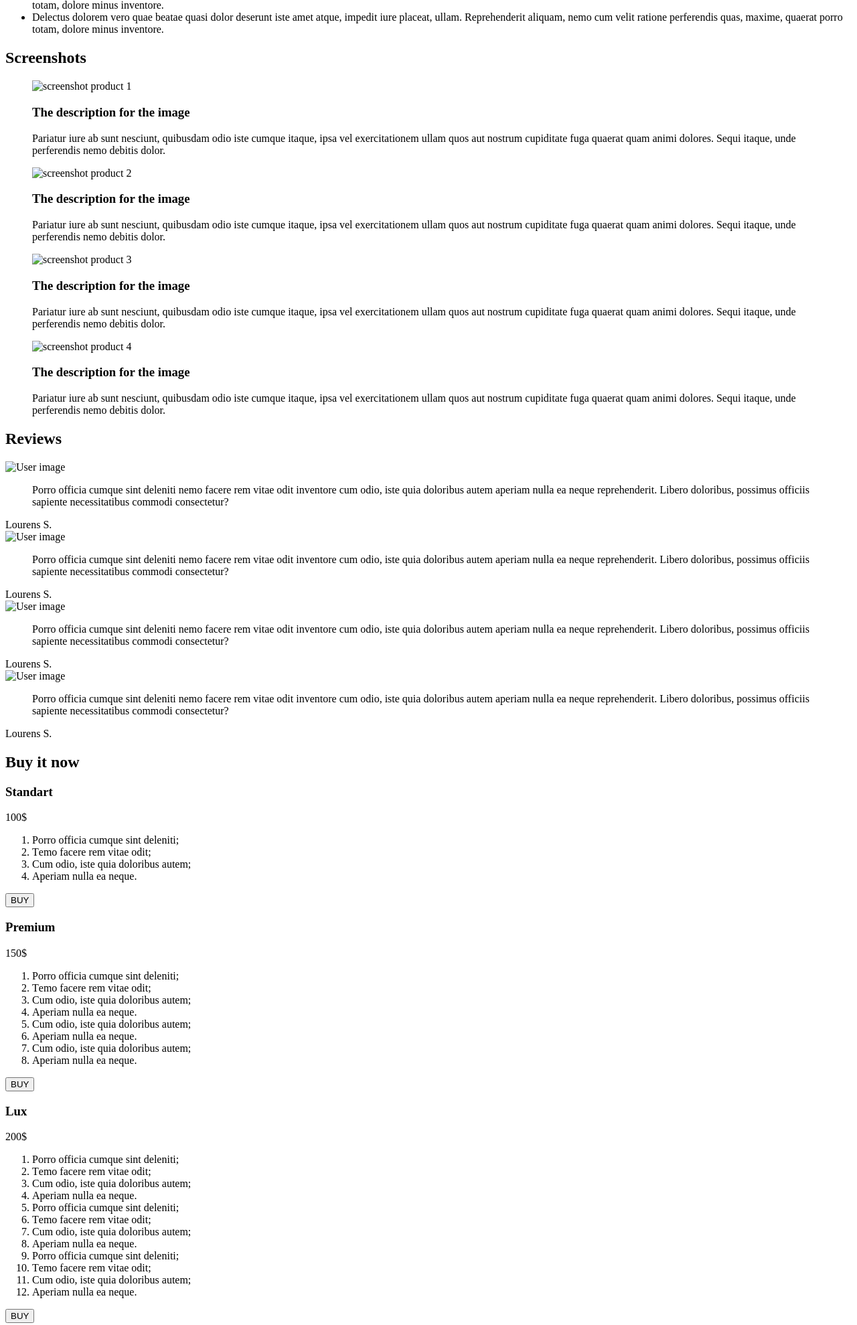
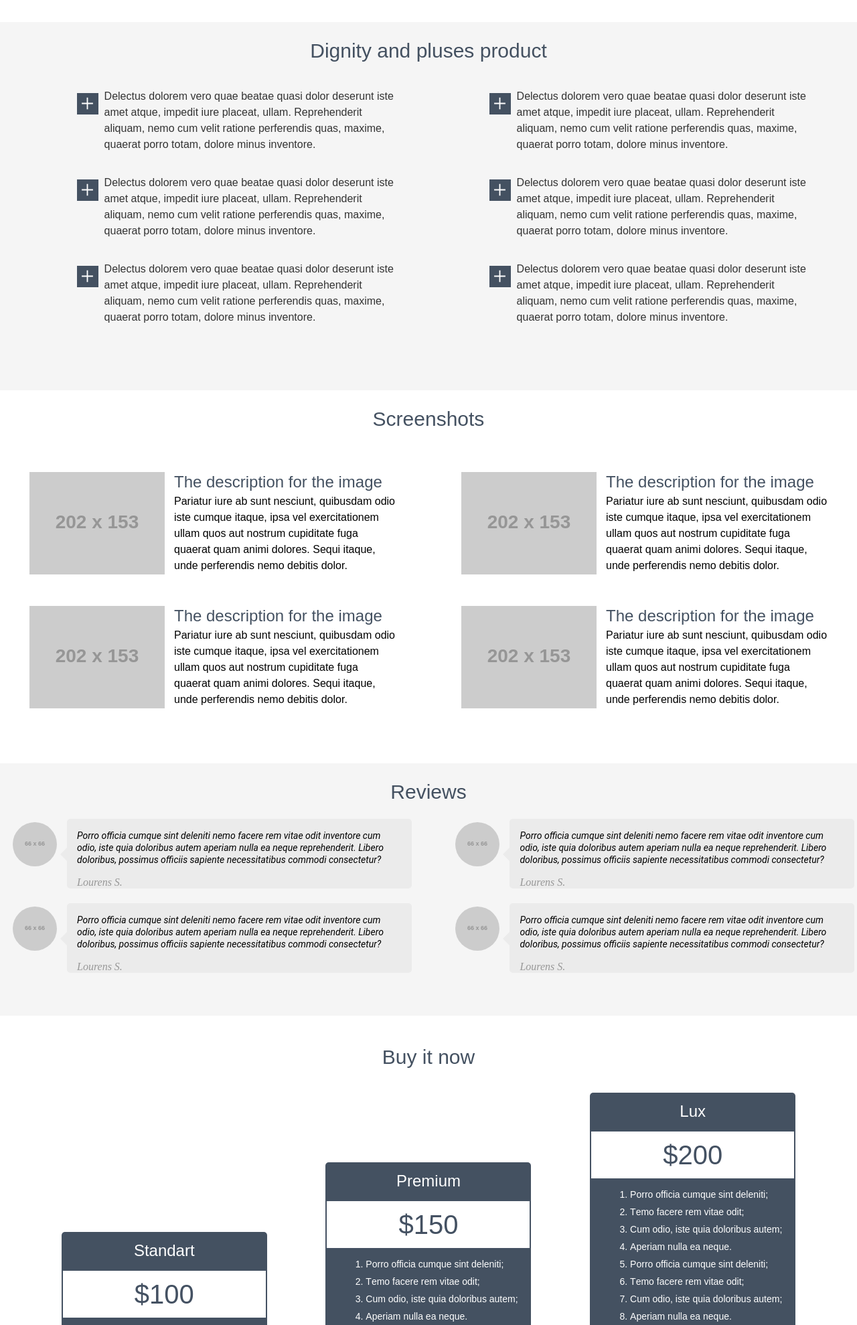
Before and after one commit to MarinaVolkova/geekbrains-Lesson, a plain HTML site: page index.html in a window 1280 px wide. Shown: the part 573-2552 px from the top of the page at 67% size. Drawn offline with Linux system fonts and the light colour scheme; placeholder pictures from the web are drawn by us.

Commit message:
add homepage styles and picturs

```diff
--- a/index.html
+++ b/index.html
@@ -3,11 +3,13 @@
 <head>
   <meta charset="UTF-8">
   <meta name="viewport" content="width=device-width, initial-scale=1.0">
+  <link rel="stylesheet" href="style.css">
   <title>Simple page</title>
 </head>
 <body>
   <main class="content">
     <section class="product">
+      <div class="wrapper-product">
       <h1 class="product-name">Product name</h1>
       <ul class="product-list">
         <li class="product-item">Put on this page information about your product</li>
@@ -15,17 +17,21 @@
         <li class="product-item">Tell us about the advantages and merits</li>
         <li class="product-item">Associate the page with the payment system</li>
       </ul>
-      <img src="#" alt="product" width="472" height="217" class="product-img">
+    </div>
+      <img src="http://placehold.it/472x217" alt="product" width="472" height="217" class="product-img">
     </section>
 
     <section class="about-product">
+      <div class="wrapper-about">
       <h2 class="about-title">About your product</h2>
       <p class="about-text">Lorem ipsum dolor sit amet, consectetur adipisicing elit. Nobis facilis fuga, illo at. Natus eos, eligendi illum rerum omnis porro ex, magni, explicabo veniam incidunt in quam sapiente ut ipsum.</p>
       <p class="about-text">Pariatur iure ab sunt nesciunt, quibusdam odio iste cumque itaque, ipsa vel exercitationem ullam quos aut nostrum cupiditate fuga quaerat quam animi dolores. Sequi itaque, unde perferendis nemo debitis dolor.</p>
-      <img src="#" alt="about product" width="430" height="245" class="about-img">
+    </div>
+      <img src="http://placehold.it/430x245" alt="about product" width="430" height="245" class="about-img">
     </section>
 
     <section class="dignity-product">
+      <div class="wrapper-dignity">
       <h2 class="dignity-title">Dignity and pluses product</h2>
       <ul class="dignity-list">
         <li class="dignity-list-item">Delectus dolorem vero quae beatae quasi dolor deserunt iste amet atque, impedit iure placeat, ullam. Reprehenderit aliquam, nemo cum velit ratione perferendis quas, maxime, quaerat porro totam, dolore minus inventore.</li>
@@ -35,68 +41,67 @@
         <li class="dignity-list-item">Delectus dolorem vero quae beatae quasi dolor deserunt iste amet atque, impedit iure placeat, ullam. Reprehenderit aliquam, nemo cum velit ratione perferendis quas, maxime, quaerat porro totam, dolore minus inventore.</li>
         <li class="dignity-list-item">Delectus dolorem vero quae beatae quasi dolor deserunt iste amet atque, impedit iure placeat, ullam. Reprehenderit aliquam, nemo cum velit ratione perferendis quas, maxime, quaerat porro totam, dolore minus inventore.</li>
       </ul>
+    </div>
     </section>
 
     <section class="screenshots">
       <h2 class="screenshots-title">Screenshots</h2>
-      <div class="screenshots-wrapper">
         <figure class="screenshot">
-          <img src="#" alt="screenshot product 1" width="202" height="153" class="screenshot-img">
+          <img src="http://placehold.it/202x153" alt="screenshot product 1" width="202" height="153" class="screenshot-img">
           <figcaption>
           <h3 class="screenshot-title">The description for the image</h3>
-          <p>Pariatur iure ab sunt nesciunt, quibusdam odio iste cumque itaque, ipsa vel exercitationem ullam quos aut nostrum cupiditate fuga quaerat quam animi dolores. Sequi itaque, unde perferendis nemo debitis dolor.</p>
+          <p class="screenshot-text">Pariatur iure ab sunt nesciunt, quibusdam odio iste cumque itaque, ipsa vel exercitationem ullam quos aut nostrum cupiditate fuga quaerat quam animi dolores. Sequi itaque, unde perferendis nemo debitis dolor.</p>
           </figcaption>
       </figure>
         <figure class="screenshot">
-          <img src="#" alt="screenshot product 2" width="202" height="153" class="screenshot-img">
+          <img src="http://placehold.it/202x153" alt="screenshot product 2" width="202" height="153" class="screenshot-img">
           <figcaption>
           <h3 class="screenshot-title">The description for the image</h3>
-          <p>Pariatur iure ab sunt nesciunt, quibusdam odio iste cumque itaque, ipsa vel exercitationem ullam quos aut nostrum cupiditate fuga quaerat quam animi dolores. Sequi itaque, unde perferendis nemo debitis dolor.</p>
+          <p class="screenshot-text">Pariatur iure ab sunt nesciunt, quibusdam odio iste cumque itaque, ipsa vel exercitationem ullam quos aut nostrum cupiditate fuga quaerat quam animi dolores. Sequi itaque, unde perferendis nemo debitis dolor.</p>
           </figcaption>
       </figure>
         <figure class="screenshot">
-          <img src="#" alt="screenshot product 3" width="202" height="153" class="screenshot-img">
+          <img src="http://placehold.it/202x153" alt="screenshot product 3" width="202" height="153" class="screenshot-img">
           <figcaption>
           <h3 class="screenshot-title">The description for the image</h3>
-          <p>Pariatur iure ab sunt nesciunt, quibusdam odio iste cumque itaque, ipsa vel exercitationem ullam quos aut nostrum cupiditate fuga quaerat quam animi dolores. Sequi itaque, unde perferendis nemo debitis dolor.</p>
+          <p class="screenshot-text">Pariatur iure ab sunt nesciunt, quibusdam odio iste cumque itaque, ipsa vel exercitationem ullam quos aut nostrum cupiditate fuga quaerat quam animi dolores. Sequi itaque, unde perferendis nemo debitis dolor.</p>
           </figcaption>
       </figure>
         <figure class="screenshot">
-          <img src="#" alt="screenshot product 4" width="202" height="153" class="screenshot-img">
+          <img src="http://placehold.it/202x153" alt="screenshot product 4" width="202" height="153" class="screenshot-img">
           <figcaption>
           <h3 class="screenshot-title">The description for the image</h3>
-          <p>Pariatur iure ab sunt nesciunt, quibusdam odio iste cumque itaque, ipsa vel exercitationem ullam quos aut nostrum cupiditate fuga quaerat quam animi dolores. Sequi itaque, unde perferendis nemo debitis dolor.</p>
+          <p class="screenshot-text">Pariatur iure ab sunt nesciunt, quibusdam odio iste cumque itaque, ipsa vel exercitationem ullam quos aut nostrum cupiditate fuga quaerat quam animi dolores. Sequi itaque, unde perferendis nemo debitis dolor.</p>
           </figcaption>
       </figure>
-      </div>
     </section>
 
     <section class="reviews">
       <h2 class="reviews-title">Reviews</h2>
-      <div class="reviews-wrapper">
-        <article class="review-1">
-          <img src="#" alt="User image" width="66" height="66" class="user-img">
+      <div class="reviews-wrapper ">
+        <article class="review-1 review">
+          <img src="http://placehold.it/66x66" alt="User image" width="66" height="66" class="user-img">
           <div class="review-wrapper">
           <blockquote class="review-user">Porro officia cumque sint deleniti nemo facere rem vitae odit inventore cum odio, iste quia doloribus autem aperiam nulla ea neque reprehenderit. Libero doloribus, possimus officiis sapiente necessitatibus commodi consectetur?</blockquote>
           <span class="user-name">Lourens S.</span>
           </div>
         </article>
-        <article class="review-2">
-          <img src="#" alt="User image" width="66" height="66" class="user-img">
+        <article class="review-2 review">
+          <img src="http://placehold.it/66x66" alt="User image" width="66" height="66" class="user-img">
           <div class="review-wrapper">
           <blockquote class="review-user">Porro officia cumque sint deleniti nemo facere rem vitae odit inventore cum odio, iste quia doloribus autem aperiam nulla ea neque reprehenderit. Libero doloribus, possimus officiis sapiente necessitatibus commodi consectetur?</blockquote>
           <span class="user-name">Lourens S.</span>
           </div>
         </article>
-        <article class="review-3">
-          <img src="#" alt="User image" width="66" height="66" class="user-img">
+        <article class="review-3 review">
+          <img src="http://placehold.it/66x66" alt="User image" width="66" height="66" class="user-img">
           <div class="review-wrapper">
           <blockquote class="review-user">Porro officia cumque sint deleniti nemo facere rem vitae odit inventore cum odio, iste quia doloribus autem aperiam nulla ea neque reprehenderit. Libero doloribus, possimus officiis sapiente necessitatibus commodi consectetur?</blockquote>
           <span class="user-name">Lourens S.</span>
           </div>
         </article>
-        <article class="review-4">
-          <img src="#" alt="User image" width="66" height="66" class="user-img">
+        <article class="review-4 review">
+          <img src="http://placehold.it/66x66" alt="User image" width="66" height="66" class="user-img">
           <div class="review-wrapper">
           <blockquote class="review-user">Porro officia cumque sint deleniti nemo facere rem vitae odit inventore cum odio, iste quia doloribus autem aperiam nulla ea neque reprehenderit. Libero doloribus, possimus officiis sapiente necessitatibus commodi consectetur?</blockquote>
           <span class="user-name">Lourens S.</span>
@@ -108,10 +113,10 @@
     <section class="price-list">
       <h2 class="price-list-title">Buy it now</h2>
       <div class="type-buy-wrapper">
-        <article class="standart-buy-wrapper">
-           <h3 class="standart-buy-title">Standart</h3>
-            <span class="standart-price">100&#36;</span>
-              <ol class="standart-scopes">
+        <article class="standart-buy-wrapper buy-wrapper">
+           <h3 class="standart-buy-title buy-title">Standart</h3>
+            <span class="standart-price price">&#36;100</span>
+              <ol class="standart-scopes scopes">
                 <li class="standart-scope">Porro officia cumque sint deleniti;</li>
                 <li class="standart-scope">Тemo facere rem vitae odit;</li>
                 <li class="standart-scope">Cum odio, iste quia doloribus autem;</li>
@@ -120,10 +125,10 @@
               <button class="button-buy">BUY</button>
         </article>
 
-          <article class="premium-buy">
-            <h3 class="premium-buy-title">Premium</h3>
-             <span class="premium-price">150&#36;</span>
-               <ol class="premium-scopes">
+          <article class="premium-buy buy-wrapper">
+            <h3 class="premium-buy-title buy-title">Premium</h3>
+             <span class="premium-price price">&#36;150</span>
+               <ol class="premium-scopes scopes">
                  <li class="premium-scope">Porro officia cumque sint deleniti;</li>
                  <li class="premium-scope">Тemo facere rem vitae odit;</li>
                  <li class="premium-scope">Cum odio, iste quia doloribus autem;</li>
@@ -136,10 +141,10 @@
                <button class="button-buy">BUY</button>
            </article>
 
-           <article class="lux-buy">
-            <h3 class="lux-buy-title">Lux</h3>
-             <span class="lux-price">200&#36;</span>
-               <ol class="lux-scopes">
+           <article class="lux-buy buy-wrapper">
+            <h3 class="lux-buy-title buy-title">Lux</h3>
+             <span class="lux-price price">&#36;200</span>
+               <ol class="lux-scopes scopes ">
                  <li class="lux-scope">Porro officia cumque sint deleniti;</li>
                  <li class="lux-scope">Тemo facere rem vitae odit;</li>
                  <li class="lux-scope">Cum odio, iste quia doloribus autem;</li>
@@ -161,47 +166,46 @@
     <section class="contacts">
       <h2 class="contacts-title">Contacts</h2>
       <div class="contacts-wrapper">
-          <form action="#">
+          <form action="#" class="contacts-wrapper-form">
             <input type="text" name = "firstname" placeholder = "Your name:" required><br>
             <input type="email" name = "email" placeholder = "Your email:" required><br>
             <textarea rows="10" cols="45" name="message" placeholder = "Your message:" required></textarea><br>
-            <input type="submit" value="Send">
+            <input type="submit" value="Send" class="contacts-form-send">
           </form>
         <div class="contacts-info-wrapper">
           <ul class="contacts-info-item">
             <li>
-              <img src="#" alt="skype" class="icon-skype">
+              <img src="img/skype.svg" alt="skype" class="icon-skype">
               <a href="#" class="footer-text-link">here_your_login_skype</a>
             </li>
             <li>
-              <img src="#" alt="vk" class="icon-vk">
-              <a href="https://vk.com/geekbrainsru" target="_blank" class="footter-text-link">ВКонтакте</a>
+              <img src="img/as.svg" alt="as" class="icon-as">
+              <a href="#" target="_blank" class="footer-text-link">279679659</a>
             </li>
            <li>
-             <img src="#" alt="tel" class="icon-tel">
-             <a href="tel:88007006841" class="footer-text-link">8 800 700-68-41</a>
+             <img src="img/tel.svg" alt="tel" class="icon-tel">
+             <a href="tel:88007006841" class="footer-text-link">8 800 700 68 41</a>
             </li>
             <li>
-              <img src="#" alt="telegram" class="icon-telegram">
-              <a href="https://telegram.me/geekbrains_ru" target="_blank" class="footer-text-link">Telegram</a>
+              <img src="img/email.svg" alt="email" class="icon-email">
+              <a href="https://telegram.me/geekbrains_ru" target="_blank" class="footer-text-link">psdhtmlcss@mail.ru</a>
             </li>
           </ul>
-          <a class="icon-twitter-url" href="">
-          <img src="#" width="44" height="44" alt="icon-twitter-url" class="icon-url">
+          <a class="icon-twitter-url icon-url" href="">
+          <img src="img/twitter.svg" width="44" height="44" alt="icon-twitter-url" class="icon-url">
         </a>
-          <a class="icon-vk-url" href="">
-            <img src="#" width="44" height="44" alt="icon-vk-url" class="icon-url">
+          <a class="icon-vk-url icon-url" href="">
+            <img src="img/vk.svg" width="44" height="44" alt="icon-vk-url" class="icon-url">
           </a>
-          <a class="icon-google-url" href="">
-            <img src="#" width="44" height="44" alt="icon-google-url" class="icon-url">
+          <a class="icon-google-url icon-url" href="">
+            <img src="img/google.svg" width="44" height="44" alt="icon-google-url" class="icon-url">
           </a>
-          <a class="icon-facebook-url" href="">
-            <img src="#" width="44" height="44" alt="icon-facebook-url" class="icon-url">
+          <a class="icon-facebook-url icon-url" href="">
+            <img src="img/facebook.svg" width="44" height="44" alt="icon-facebook-url" class="icon-url">
           </a>
         </div>
       </div>
     </section>
-
   </main>
   <footer class="footer">
     <p>Copyright &copy; 2014 Product name · PSD HTML CSS</p>
--- /dev/null
+++ b/style.css
@@ -0,0 +1,318 @@
+body{
+  margin: 0;
+}
+/* font */
+.product,.product-name,.wrapper-about,.about-title,.wrapper-dignity,.dignity-title,.screenshots-title,.screenshot-title,.screenshot-text,.reviews-title,.price-list-title,.buy-title,.price,.scopes,.contacts-title,.footer-text-link,.footer{
+  font-family: Arial;
+  font-weight: normal;
+}
+
+/* positioning */
+.product,.about-product,.wrapper-dignity,.screenshots,.reviews-wrapper,.type-buy-wrapper,.contacts-wrapper{
+  display: flex;
+  flex-wrap: wrap;
+  justify-content:space-between;
+  align-items: flex-start;
+  padding: 0 calc(50% - 1272px / 2) ;
+}
+
+/* product */
+.product{
+  background-color: #445161;
+  color: white;
+  padding-top: 25px;
+  padding-bottom: 19px;
+}
+.product-name{
+  font-size: 60px;
+  line-height: 69px;
+  margin-top: 0;
+  margin-bottom: 25px;
+}
+.product-list{
+  list-style-image: url(img/product-item.svg);
+ }
+ .product-item{
+  padding-bottom:10px ;
+ }
+
+ /* about-product */
+ .about-product{
+  padding-top: 45px;
+  padding-bottom: 50px;
+ }
+ .wrapper-about{
+  width: 50%;
+  color: #333333;
+  font-size: 16px;
+  line-height: 24px;
+ }
+ .about-title{
+  margin: 0;
+  color: #445161;
+  font-size: 30px;
+ }
+
+ /* dignity */
+.wrapper-dignity{
+  background: #F5F5F5;
+  padding-top: 25px;
+  padding-bottom: 48px;
+}
+.dignity-title,.reviews-title{
+  color: #445161;
+  font-size: 30px;
+  text-align: center;
+  line-height: 36px;
+  margin-top: 0;
+  margin-bottom: 22px;
+  flex-basis: 100%;
+}
+.dignity-list{
+  display: flex;
+  flex-wrap: wrap;
+  justify-content: space-around;
+ }
+
+.dignity-list-item{
+  display: flex;
+  align-items: flex-start;
+  font-size: 16px;
+  line-height: 24px;
+  margin-bottom:33px ;
+  color:#333333;
+  width: 40%;
+  list-style:none;
+ }
+ .dignity-list-item::before{
+  content:url(img/dignity-list-item.svg);
+  margin: 5px 8px;
+ }
+ /* screenshots */
+ .screenshots{
+   margin-top: 25px;
+   padding-bottom: 51px;
+ }
+ .screenshots-title{
+  text-align: center;
+  flex-basis: 100%;
+  color: #445161;
+  font-size: 30px;
+  line-height: 36px;
+  margin-top: 0;
+  margin-bottom: 45px;
+ }
+ .screenshot{
+  width: 43%;
+  display: flex;
+  align-items: flex-start;
+ }
+ .screenshot-title{
+  margin: 0;
+  color: #445161;
+  font-size: 24px;
+  line-height: 30px;
+ }
+ .screenshot-text{
+  margin-top: 2px;
+  font-size: 16px;
+  line-height: 24px;
+ }
+ .screenshot-img{
+  margin-right: 14px;
+ }
+
+ /* reviews */
+ .reviews{
+  background: #F5F5F5;
+  padding-top: 25px;
+  padding-bottom: 42px;
+ }
+.review{
+  display: flex;
+  align-items: flex-start;
+  width: 48%;
+}
+.user-img{
+  border-radius:100%;
+  margin: 5px 15px;
+}
+.review-wrapper{
+  width: 90%;
+  background: #EBEBEB;
+  border-radius: 5px;
+  margin-bottom: 22px;
+  position: relative;
+}
+.review-wrapper:before {
+	content: "";
+	border: solid transparent;
+	position: absolute;
+	right: 100%;
+	top: 8px;
+	border-right-color: #EBEBEB;
+	border-width: 10px;
+	margin-top: 35px;
+}
+.review-user{
+  margin: 16px 15px;
+  font-family: Roboto;
+  font-style: italic;
+  font-size: 14px;
+  line-height: 18px;
+}
+.user-name{
+  font-style: italic;
+  margin: 5px 15px;
+  color: #989898;
+}
+
+/* price-list */
+.price-list{
+  margin-bottom: 50px;
+  margin-top: 45px;
+}
+.type-buy-wrapper{
+  align-items: flex-end;
+  justify-content: space-evenly;
+  margin: 0;
+}
+.price-list-title{
+  text-align: center;
+  margin-top: 0;
+  margin-bottom: 26px;
+  color: #445161;
+  font-size: 30px;
+}
+.buy-title{
+  text-align: center;
+  font-size: 24px;
+  line-height: 30px;
+  margin: 13px 105px;
+}
+.buy-wrapper{
+  display: flex;
+  flex-direction: column;
+  align-items: center;
+  flex-wrap: wrap;
+  margin-top: 10px;
+  background: #445161;
+  border-radius: 5px;
+  color: #FFFFFF;
+}
+.price{
+  background: #FFFFFF;
+  display: block;
+  padding:20px 107px ;
+  border: 2px solid #445162;
+  box-sizing: border-box;
+  align-items: center;
+  color: #445162;
+  font-size: 40px;
+  line-height: 30px;
+}
+.scopes{
+  font-size: 14px;
+  color: #FFFFFF;
+}
+.premium-scope,.standart-scope,.lux-scope{
+  margin-bottom: 10px;
+}
+.button-buy{
+  background: #FFFFFF;
+  border:0;
+  border-radius: 5px;
+  width: 262px;
+  height: 43px;
+  margin-bottom: 19px;
+  color: #445161;
+  font-weight: bold;
+  font-size: 18px;
+}
+
+/* Contacts */
+
+.contacts{
+  background: #445162;
+  padding-top: 25px;
+  padding-bottom:30px ;
+}
+.contacts-title{
+  text-align: center;
+  color: #FFFFFF;
+  margin-top: 0;
+  margin-bottom: 43px;
+  font-size: 30px;
+}
+.contacts-wrapper{
+  justify-content: space-evenly;
+  align-items: flex-start;
+}
+.contacts-wrapper-form{
+  display: flex;
+  flex-direction: column;
+  align-items: center;
+  margin-bottom: 10px;
+}
+.contacts-wrapper-form >input,textarea{
+  width: 503px;
+  border: none;
+  border-radius: 5px;
+  font-family: Arial;
+  font-size: 16px;
+}
+.contacts-wrapper-form >input[type="text"],input[type="email"]{
+  height: 43px;
+  padding: 5px 20px;
+}
+.contacts-wrapper-form>textarea{
+  height: 173px;
+  padding: 15px 20px;
+}
+.contacts-form-send{
+  width: 143px !important;
+  height: 43px;
+  padding: 0;
+  color: #445162;
+  font-weight: bold;
+  text-transform: uppercase;
+}
+.contacts-info-item{
+  list-style:none;
+  font-size: 16px;
+  line-height: 24px;
+  color: #FFFFFF;
+  padding: 0;
+  margin-top: 0;
+  margin-bottom: 30px;
+}
+.contacts-info-item > li{
+  margin-bottom: 18px;
+}
+.footer-text-link{
+  color: rgb(251, 251, 251);
+  text-decoration: none;
+  font-size: 16px;
+}
+.footer-text-link:visited {
+  color: #ffffff; /* Цвет посещенных ссылок */
+ }
+ .footer-text-link:active {
+  color: #aad6f3; /* Цвет активных ссылок */
+ }
+ .icon-url{
+  color: #445162;
+ }
+
+ /* footer */
+ .footer{
+  text-align: center;
+  background: #F5F5F5;
+  color: #445162;
+  font-size: 12px;
+  line-height: 24px;
+ }
+ .footer p{
+  margin: 0;
+  padding: 13px;
+ }
```
Also changed, not shown: img/as.svg (added), img/dignity-list-item.svg (added), img/email.svg (added), img/facebook.svg (added), img/google.svg (added), img/product-item.svg (added), img/skype.svg (added), img/tel.svg (added), img/twitter.svg (added), img/vk.svg (added).
